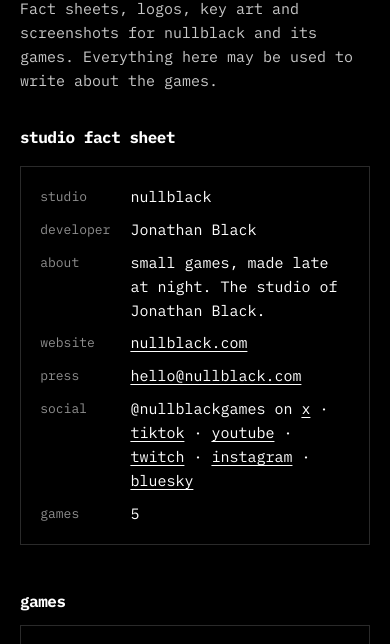
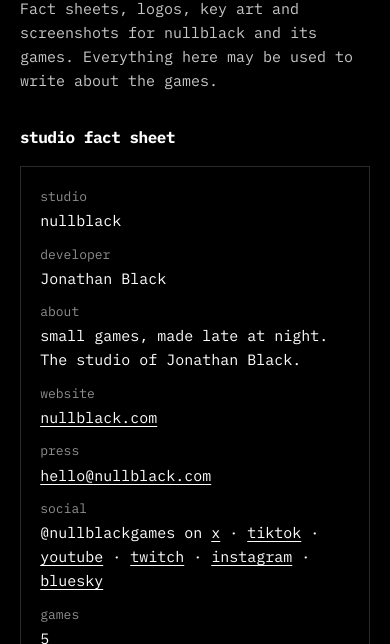
Before and after one commit to jonathanblack/nullblack, a website: page public/press/index.html in a window 390 px wide. Shown: the part 151-795 px from the top of the page. Drawn offline with Linux system fonts and the light colour scheme.

Commit message:
Press kits: stacked fact sheet on phones, list spacing, runtime key art without the build line, README
Co-Authored-By: Claude Opus 5.5 <noreply@anthropic.com>
Claude-Session: https://claude.ai/code/session_01CFsrU5pY57a6X9VrjhMHZ5

```diff
--- a/public/styles.css
+++ b/public/styles.css
@@ -796,6 +796,19 @@ img.pixel {
   max-width: none;
 }
 
+@media (max-width: 479px) {
+  .facts,
+  .kit-facts dl {
+    grid-template-columns: minmax(0, 1fr);
+    gap: 0;
+  }
+
+  .facts dd + dt,
+  .kit-facts dd + dt {
+    margin-top: 0.6rem;
+  }
+}
+
 @media (min-width: 700px) {
   .shots li.wide {
     grid-column: span 2;
--- a/src/styles.css
+++ b/src/styles.css
@@ -796,6 +796,19 @@ img.pixel {
   max-width: none;
 }
 
+@media (max-width: 479px) {
+  .facts,
+  .kit-facts dl {
+    grid-template-columns: minmax(0, 1fr);
+    gap: 0;
+  }
+
+  .facts dd + dt,
+  .kit-facts dd + dt {
+    margin-top: 0.6rem;
+  }
+}
+
 @media (min-width: 700px) {
   .shots li.wide {
     grid-column: span 2;
```
Also changed, not shown: README.md, assets/press/cyberdeck-runtime/cyberdeck-runtime-key-art-1920x1080.png, public/press/cyberdeck-runtime/assets/cyberdeck-runtime-key-art-1920x1080.png, 1 other file.
